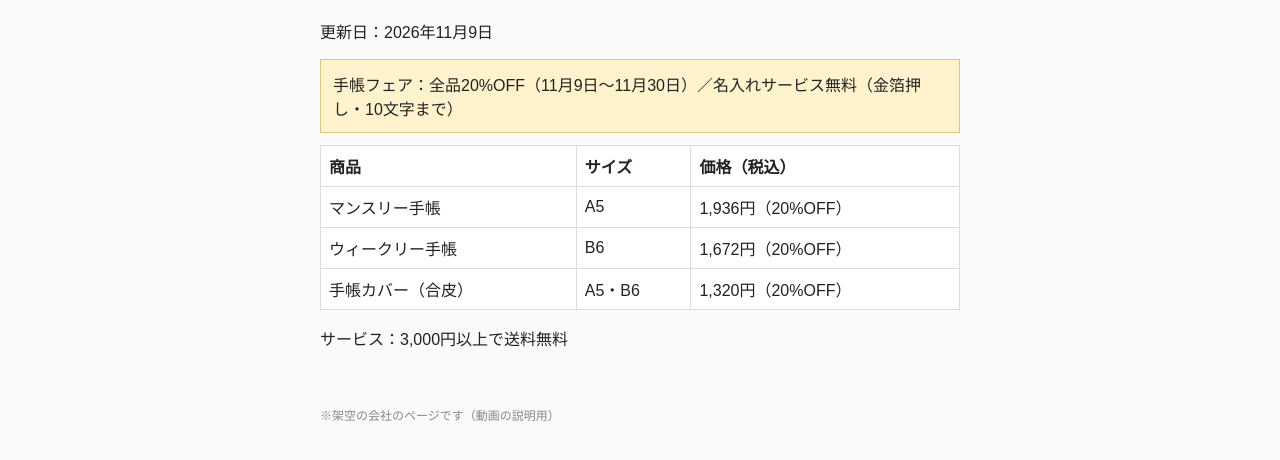
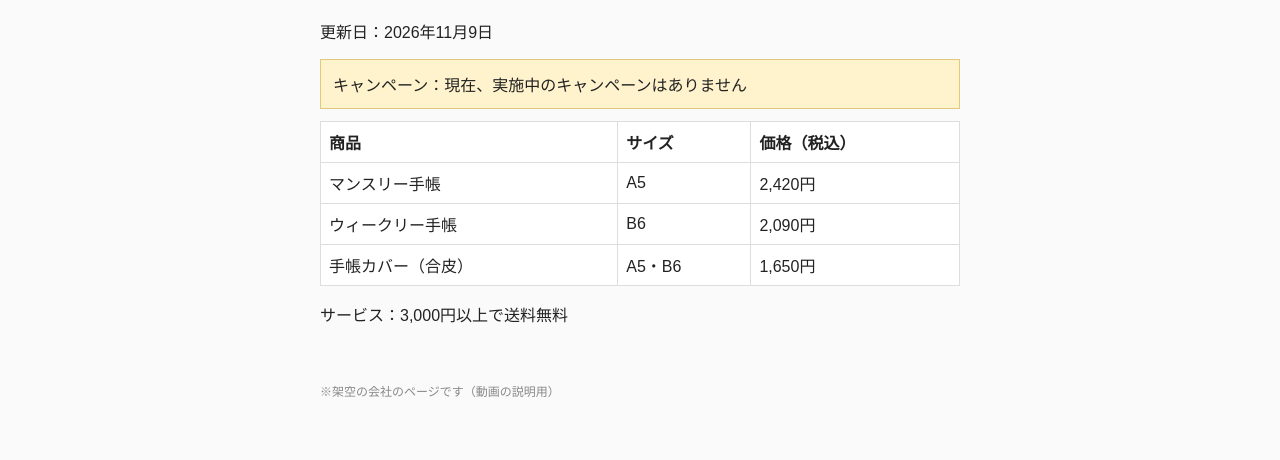
Before and after one commit to aideeeyan/muse-watch-demo, a plain HTML site: page y.html in a window 1280 px wide. Shown: the part 134-594 px from the top of the page. Drawn offline with Linux system fonts and the light colour scheme.

```diff
--- a/y.html
+++ b/y.html
@@ -20,12 +20,12 @@ footer{max-width:640px;margin:24px auto;padding:0 16px;font-size:12px;color:#888
 <main>
 <h1>2027年版 手帳</h1>
 <p>更新日：2026年11月9日</p>
-<div class="campaign">手帳フェア：全品20%OFF（11月9日〜11月30日）／名入れサービス無料（金箔押し・10文字まで）</div>
+<div class="campaign">キャンペーン：現在、実施中のキャンペーンはありません</div>
 <table>
 <tr><th>商品</th><th>サイズ</th><th>価格（税込）</th></tr>
-<tr><td>マンスリー手帳</td><td>A5</td><td>1,936円（20%OFF）</td></tr>
-<tr><td>ウィークリー手帳</td><td>B6</td><td>1,672円（20%OFF）</td></tr>
-<tr><td>手帳カバー（合皮）</td><td>A5・B6</td><td>1,320円（20%OFF）</td></tr>
+<tr><td>マンスリー手帳</td><td>A5</td><td>2,420円</td></tr>
+<tr><td>ウィークリー手帳</td><td>B6</td><td>2,090円</td></tr>
+<tr><td>手帳カバー（合皮）</td><td>A5・B6</td><td>1,650円</td></tr>
 </table>
 <p>サービス：3,000円以上で送料無料</p>
 </main>
```
